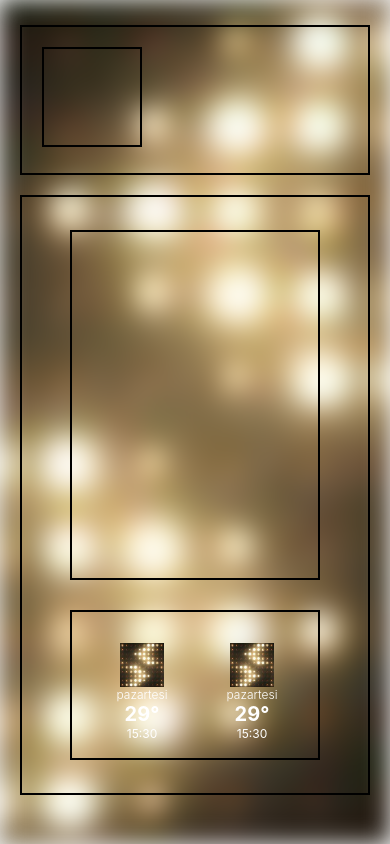
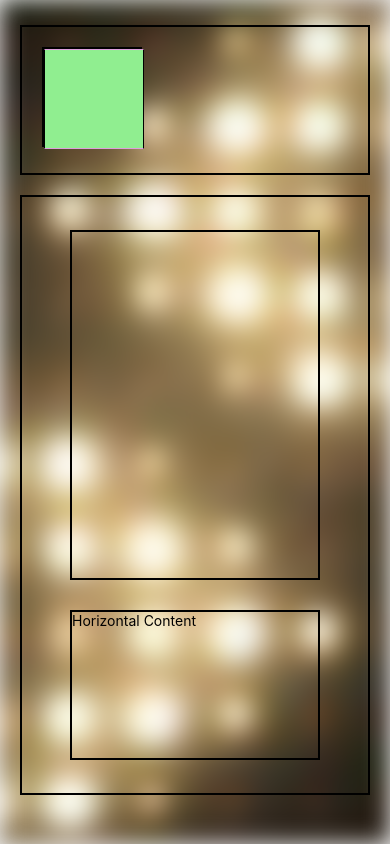
Before and after one commit to talhaonder/school, a React Native app: screen /Teacher in a window 390 px wide. Built offline with nearby package versions, Linux system fonts and the light colour scheme.

Commit message:
slide-on-screens

```diff
--- /dev/null
+++ b/api.js
@@ -0,0 +1,14 @@
+import axios from 'axios';
+
+const API_URL = 'http://localhost:3000'; // Yerel MongoDB ve Express sunucusunun çalıştığı adres
+
+const api = axios.create({
+  baseURL: API_URL,
+});
+
+const TeacherService = {
+  getAllTeachers: () => api.get('/teachers'),
+  addTeacher: (name) => api.post('/teachers', { name }),
+};
+
+export default TeacherService;
--- a/src/screens/HorizontalScroll.js
+++ b/src/screens/HorizontalScroll.js
@@ -1,56 +1,34 @@
-import { View, Text, TouchableOpacity, Image, StyleSheet } from 'react-native'
-import React from 'react'
+import React, { useState, useEffect } from 'react';
+import { View, Text, Button } from 'react-native';
+import TeacherService from '../../api'; // api.js dosyanızın yolunu düzenleyin
 
-export default function horizontalScroll() {
-    return (
-        <View style={styles.secondscd}>
-            <TouchableOpacity
-                onPress={() => handleDayPress(item)}
-                style={styles.horizontalScroll}
-            >
-                <Image source={require('../../assets/indir.jpeg')} style={{ height: 44, width: 44 }} />
-                <Text style={{ color: 'white', fontSize: 12, fontWeight: '300' }}>pazartesi</Text>
-                <Text style={{ color: 'white', fontSize: 20, fontWeight: 'bold' }}>29&#176;</Text>
-                <Text style={{ color: 'white', fontSize: 12 }}>15:30</Text>
+const HorizontalScroll = () => {
+  const [teachers, setTeachers] = useState([]);
 
-            </TouchableOpacity>
-            <TouchableOpacity
-                onPress={() => handleDayPress(item)}
-                style={styles.horizontalScroll}
-            >
-                <Image source={require('../../assets/indir.jpeg')} style={{ height: 44, width: 44 }} />
-                <Text style={{ color: 'white', fontSize: 12, fontWeight: '300' }}>pazartesi</Text>
-                <Text style={{ color: 'white', fontSize: 20, fontWeight: 'bold' }}>29&#176;</Text>
-                <Text style={{ color: 'white', fontSize: 12 }}>15:30</Text>
+  useEffect(() => {
+    TeacherService.getAllTeachers()
+      .then((response) => setTeachers(response.data))
+      .catch((error) => console.error('Error fetching teachers', error));
+  }, []);
 
-            </TouchableOpacity>
-            <TouchableOpacity
-                onPress={() => handleDayPress(item)}
-                style={styles.horizontalScroll}
-            >
-                <Image source={require('../../assets/indir.jpeg')} style={{ height: 44, width: 44 }} />
-                <Text style={{ color: 'white', fontSize: 12, fontWeight: '300' }}>pazartesi</Text>
-                <Text style={{ color: 'white', fontSize: 20, fontWeight: 'bold' }}>29&#176;</Text>
-                <Text style={{ color: 'white', fontSize: 12 }}>15:30</Text>
+  const handleAddTeacher = () => {
+    TeacherService.addTeacher('Yeni Öğretmen')
+      .then((response) => {
+        setTeachers([...teachers, response.data]);
+      })
+      .catch((error) => console.error('Error adding teacher', error));
+  };;
 
-            </TouchableOpacity>
+  return (
+    <View>
+      {teachers.map((teacher) => (
+        <View key={teacher._id}>
+          <Text>{teacher.name}</Text>
         </View>
+      ))}
+      <Button title="Add Teacher" onPress={handleAddTeacher} />
+    </View>
+  );
+};
 
-    )
-}
-const styles = StyleSheet.create({
-    horizontalScroll: {
-        flex: 1,
-        margin: 5,
-        justifyContent: 'center',
-        alignItems: 'center',
-        width: 100,
-        height: 150,  // İlgili kısım: Elemanların yüksekliğini artırabilirsiniz.
-        borderRadius: 25,
-        marginBottom: 1,
-      },
-      secondscd: {
-        display: "flex",
-        flexDirection: "row",
-      },
-})
+export default HorizontalScroll;
--- a/src/screens/Student.js
+++ b/src/screens/Student.js
@@ -1,40 +1,83 @@
-import { View, Text, SafeAreaView, TouchableOpacity, StyleSheet } from 'react-native'
-import React from 'react'
-import { useNavigation } from '@react-navigation/native'
+import React from 'react';
+import { View, Text, StyleSheet, TouchableOpacity } from 'react-native';
+import SideMenu from 'react-native-side-menu';
 
+class ContentView extends React.Component {
+  render() {
+    return (
+      <View style={styles.container}>
+        <Text style={styles.welcome}>
+          Welcome to React Native!
+        </Text>
+        <Text style={styles.instructions}>
+          To get started, edit index.ios.js
+        </Text>
+        <Text style={styles.instructions}>
+          Press Cmd+R to reload,{'\n'}
+          Cmd+Control+Z for dev menu
+        </Text>
+      </View>
+    );
+  }
+}
 
-export default function Student() {
-    const navigation = useNavigation();
+class Menu extends React.Component {
+  render() {
     return (
-        <SafeAreaView style={styles.container}>
-            <TouchableOpacity style={styles.buttons} onPress={() => navigation.navigate('Teacher',)}>
-                <Text style={styles.texts}>Go to Home</Text>
+      <View style={styles.menuContainer}>
+        <TouchableOpacity onPress={() => alert('Menu item clicked')}>
+          <Text style={styles.menuItem}>Menu Item 1</Text>
         </TouchableOpacity>
-            <TouchableOpacity style={styles.buttons} onPress={() => navigation.navigate('Student',)}>
-                <Text style={styles.texts}>Go to Home</Text>
+        <TouchableOpacity onPress={() => alert('Menu item clicked')}>
+          <Text style={styles.menuItem}>Menu Item 2</Text>
         </TouchableOpacity>
-        </SafeAreaView>
-    )
+        {/* Ek menu öğelerini buraya ekleyebilirsiniz */}
+      </View>
+    );
+  }
+}
+
+class Application extends React.Component {
+  render() {
+    const menu = <Menu />;
+
+    return (
+      <SideMenu menu={menu}>
+        <ContentView />
+      </SideMenu>
+    );
+  }
 }
 
 const styles = StyleSheet.create({
-
   container: {
-        backgroundColor: "green",
     flex: 1,
-        alignItems: "center",
-        justifyContent: "center"
+    justifyContent: 'center',
+    alignItems: 'center',
+    backgroundColor: '#F5FCFF',
   },
-    texts: {
-        fontWeight: "bold",
+  welcome: {
+    fontSize: 20,
+    textAlign: 'center',
+    margin: 10,
   },
-    buttons: {
-        width: 100,
-        backgroundColor: "lightgreen",
-        height: 100,
-        alignItems: "center",
-        justifyContent: "center",
-        borderBlockColor: "plum",
-        borderWidth: 1
+  instructions: {
+    textAlign: 'center',
+    color: '#333333',
+    marginBottom: 5,
+  },
+  menuContainer: {
+    flex: 1,
+    justifyContent: 'center',
+    alignItems: 'center',
+    backgroundColor: '#EFEFEF',
+    padding: 20,
+  },
+  menuItem: {
+    fontSize: 18,
+    fontWeight: 'bold',
+    marginBottom: 10,
   },
 });
+
+export default Application;
--- a/src/screens/Teacher.js
+++ b/src/screens/Teacher.js
@@ -4,6 +4,8 @@ import { useNavigation } from '@react-navigation/native';
 import * as Progress from 'react-native-progress';
 import { StatusBar } from 'expo-status-bar';
 import HorizontalScroll from './HorizontalScroll';
+import Student from './Student';
+
 export default function Teacher() {
   const navigation = useNavigation();
   const [loading, setLoading] = useState(true);
@@ -18,11 +20,14 @@ export default function Teacher() {
     return () => clearTimeout(delay);
   }, []);
 
-
   return (
     <View style={{ flex: 1 }}>
       <StatusBar />
-      <Image blurRadius={12} source={require('../../assets/indir.jpeg')} style={{ position: 'absolute', height: '100%', width: '100%' }} />
+      <Image
+        blurRadius={12}
+        source={require('../../assets/indir.jpeg')}
+        style={{ position: 'absolute', height: '100%', width: '100%' }}
+      />
         {loading ? (
         <View style={{ flex: 1, flexDirection: "row", justifyContent: "center", alignItems: "center", }}>
           <Progress.CircleSnail thickness={10} size={140} color={"#0bb3b2"} />
@@ -31,29 +36,36 @@ export default function Teacher() {
       <SafeAreaView style={styles.container}>
         <View style={styles.first}>
           <View style={styles.firstsc}>
-
+            {/* firstsc içindeki buton */}
+            <TouchableOpacity style={styles.buttons} onPress={() => navigation.navigate('Student',)}>
+            </TouchableOpacity>
           </View>
         </View>
         <View style={styles.second}>
-            <View style={styles.secondfirst}>
-
-            </View>
+          <View style={styles.secondfirst}></View>
           <View style={styles.secondscd}>
+            {/* HorizontalScroll yerine doğrudan içeriği ekleyin */}
             <ScrollView
-                keyboardShouldPersistTaps="always"
+              contentContainerStyle={{
+                flexGrow: 1,
+                flexDirection: 'row',
+              }}
               horizontal
-                contentContainerStyle={{ paddingHorizontal: 15 }}
-                showsHorizontalScrollIndicator={false}
             >
-                <HorizontalScroll/>
+              {/* İçerik buraya ekleyin */}
+              <TouchableOpacity>
+                <Text>Horizontal Content</Text>
+              </TouchableOpacity>
+              {/* İçerik eklemeye devam edin */}
             </ScrollView>
           </View>
         </View>
       </SafeAreaView>
       )}
     </View>
-  )
+  );
 }
+
 
 const styles = StyleSheet.create({
   container: {
```
Also changed, not shown: package.json (+7 -1 lines), 2 other files (tests, documents, lock files or other folders). Lines whose indentation alone changed are shown as unchanged.
